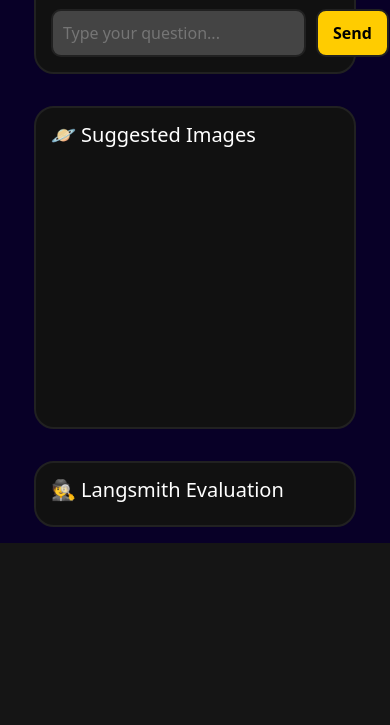
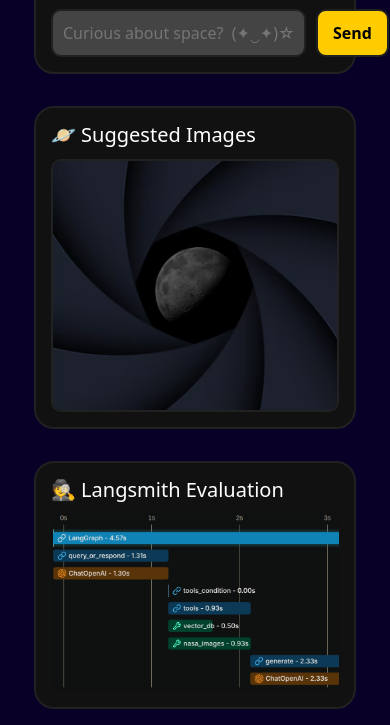
Before and after one commit to Senimtra/starstuff-ai, a Django app: template templates/index.html in a window 390 px wide. Shown: the part 1257-1982 px from the top of the page. Before the commit the page ends 1800 px from the top, so only its background shows below. Run offline with Django 4.2, Linux system fonts and the light colour scheme; the template is opened without the code that fills it, so the values that code supplies are empty; parts of the project's set-up code (start-up, migrations or seed data) failed here and were passed over.

Commit message:
add phone + nasa images backgrounds

```diff
--- a/templates/index.html
+++ b/templates/index.html
@@ -5,7 +5,7 @@
 <head>
     <meta charset="UTF-8">
     <meta name="viewport" content="width=device-width, initial-scale=1.0">
-    <title>AstronomyBot</title>
+    <title>Professor Starstuff</title>
     <!-- Link Bootstrap CSS -->
     <link href="https://cdn.jsdelivr.net/npm/bootstrap@5.3.0-alpha1/dist/css/bootstrap.min.css" rel="stylesheet" />
     <!-- Link custom stylesheet -->
@@ -58,7 +58,7 @@
                     </div>
                     <!-- Input area -->
                     <div class="input-area">
-                        <input type="text" id="user-input" placeholder="Type your question...">
+                        <input type="text" id="user-input" placeholder="Curious about space?  (✦‿✦)☆">
                         <button onclick="sendMessage()">Send</button>
                     </div>
                 </div>
@@ -68,12 +68,16 @@
                 <div class="image-frame layout-box">
                     <h5>🪐 Suggested Images</h5>
                     <div class="d-flex mt-1">
-                        <div class="nasa-image"></div>
+                        <div class="nasa-image">
+                            <img src="{% static 'images/shutter.png' %}" alt="Camera shutter" />
+                        </div>
                     </div>
                 </div>
                 <!-- Langsmith Evaluation Flow -->
                 <div class="evaluation-frame layout-box">
                     <h5>🕵️ Langsmith Evaluation</h5>
+                    <a href="https://smith.langchain.com/public/91da4d01-feee-4d41-8693-ad61fc50669a/r" target="_blank"><img
+                            src="{% static 'images/langgraph.png' %}" alt="Langsmith" /></a>
                 </div>
             </div>
         </div>
```
Also changed, not shown: static/images/background.png (added), static/images/shutter.png (added).
